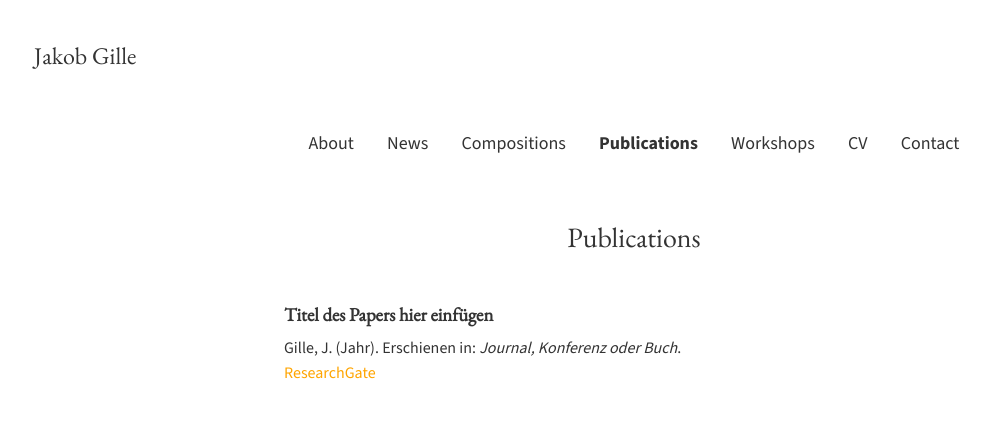
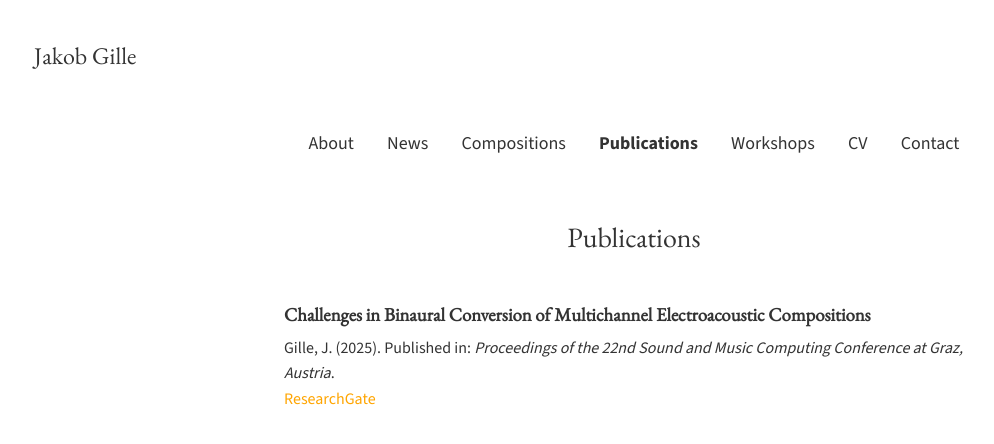
Before and after one commit to JakobGille/JakobGille.github.io, a plain HTML site: page publications.html in a window 1280 px wide. Shown: the whole page, without its empty margins (6-1000 px from the left). Drawn offline with nearby package versions, Linux system fonts and the light colour scheme.

Commit message:
Update publications.html

```diff
--- a/publications.html
+++ b/publications.html
@@ -65,10 +65,10 @@
         <h2>Publications</h2>
 
         <div class="publication-entry">
-            <h3>Titel des Papers hier einfügen</h3>
-            <p>Gille, J. (Jahr). Erschienen in: <em>Journal, Konferenz oder Buch</em>.</p>
+            <h3>Challenges in Binaural Conversion of Multichannel Electroacoustic Compositions</h3>
+            <p>Gille, J. (2025). Published in: <em>Proceedings of the 22nd Sound and Music Computing Conference at Graz, Austria</em>.</p>
             <p>
-                <a href="URL_ZUM_PAPER_AUF_RESEARCHGATE" target="_blank">ResearchGate</a>
+                <a href="https://www.researchgate.net/publication/394280587_Challenges_in_Binaural_Conversion_of_Multichannel_Electroacoustic_Compositions" target="_blank">ResearchGate</a>
                 </p>
         </div>
         </main>
```
